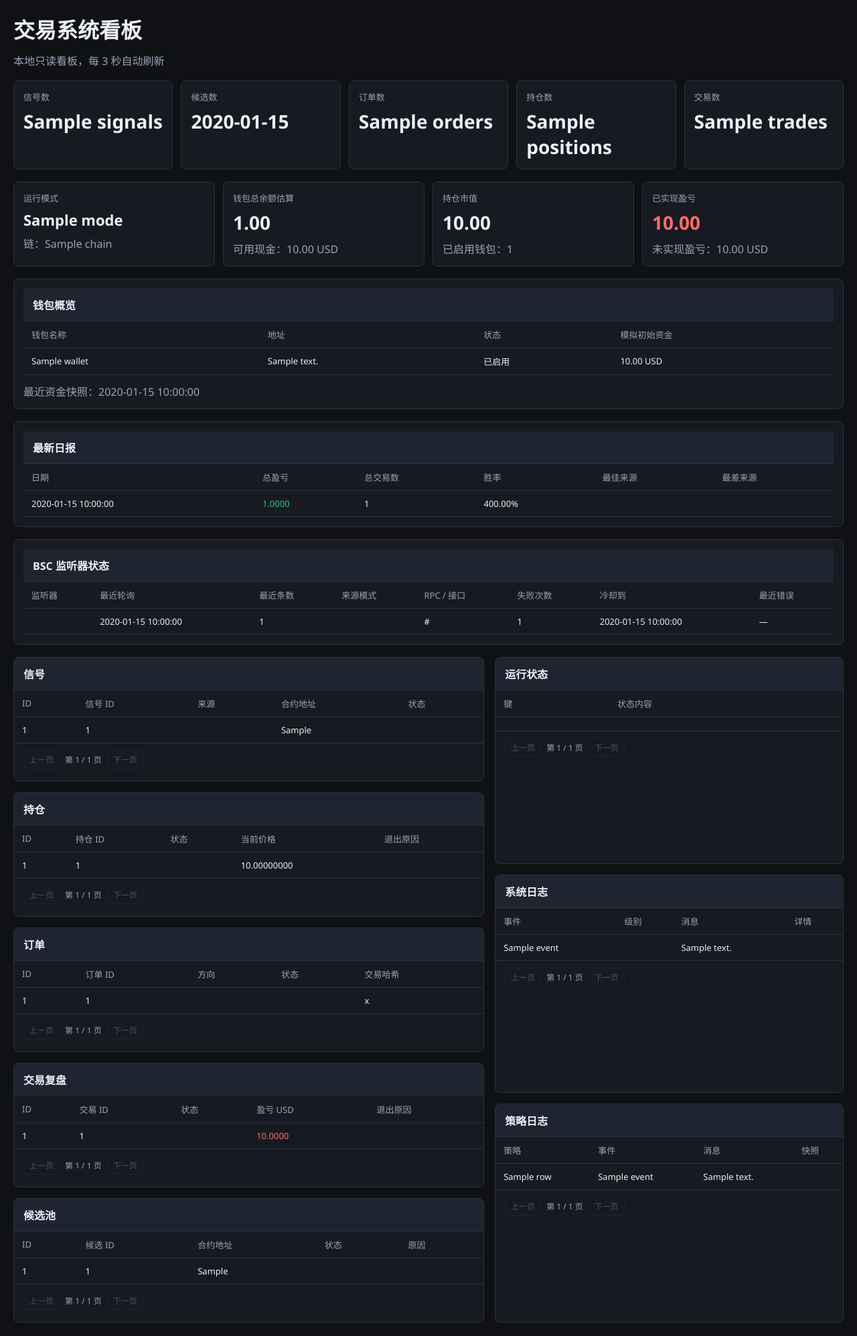
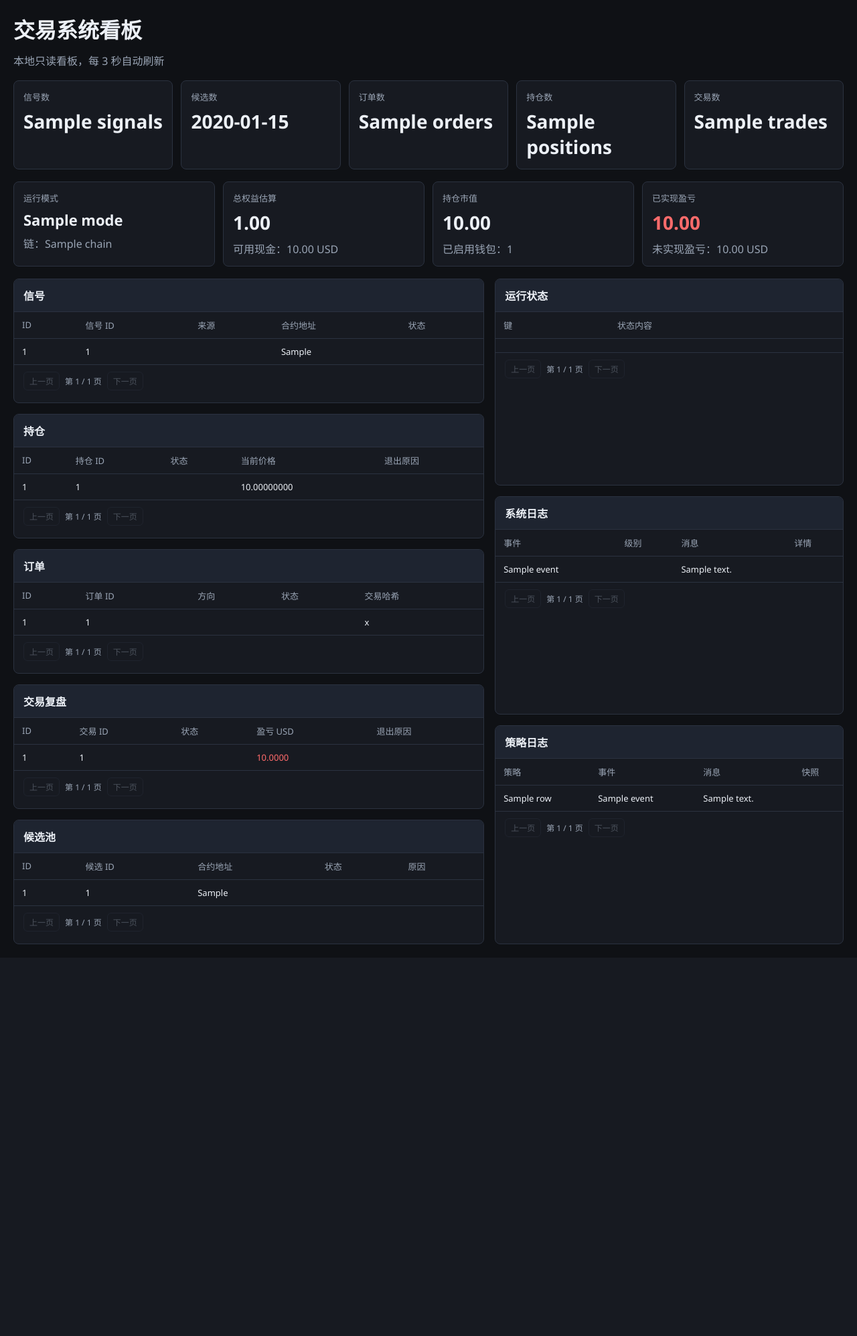
Before and after one commit to molanghui-byte/trading-system, a FastAPI app: template templates/dashboard.html in a window 1280 px wide. Shown: the whole page at 67% size. After the commit the page ends 1410 px from the top, so only its background shows below. Run offline with FastAPI, Linux system fonts and the light colour scheme; the template is opened without the code that fills it: most values are stand-ins (such as "Sample title", 1, 10 or a date in 2020); lists and menus that the app fills with data are empty.

Commit message:
Simplify dashboard homepage

```diff
--- a/templates/dashboard.html
+++ b/templates/dashboard.html
@@ -48,10 +48,6 @@
     .card .value {
       font-size: 28px;
       font-weight: 700;
-    }
-    .report {
-      margin-bottom: 18px;
-      padding: 14px;
     }
     .layout {
       display: grid;
@@ -138,7 +134,7 @@
       <div class="sub" style="margin:8px 0 0">链：{{ wallet_summary.chain }}</div>
     </div>
     <div class="card">
-      <div class="label">钱包总余额估算</div>
+      <div class="label">总权益估算</div>
       <div class="value">{{ "%.2f"|format(wallet_summary.total_equity) }}</div>
       <div class="sub" style="margin:8px 0 0">可用现金：{{ "%.2f"|format(wallet_summary.available_cash) }} USD</div>
     </div>
@@ -152,66 +148,6 @@
       <div class="value {{ 'good' if wallet_summary.realized_pnl >= 0 else 'bad' }}">{{ "%.2f"|format(wallet_summary.realized_pnl) }}</div>
       <div class="sub" style="margin:8px 0 0">未实现盈亏：{{ "%.2f"|format(wallet_summary.unrealized_pnl) }} USD</div>
     </div>
-  </section>
-
-  <section class="panel report">
-    <header>钱包概览</header>
-    <table>
-      <tr>
-        <th>钱包名称</th><th>地址</th><th>状态</th><th>模拟初始资金</th>
-      </tr>
-      {% for wallet in wallet_summary.enabled_wallets %}
-      <tr>
-        <td>{{ wallet.name }}</td>
-        <td>{{ wallet.address }}</td>
-        <td>已启用</td>
-        <td>{{ "%.2f"|format(wallet.paper_balance_usd) }} USD</td>
-      </tr>
-      {% endfor %}
-    </table>
-    <div class="sub" style="margin:12px 0 0">最近资金快照：{{ wallet_summary.updated_at or '暂无' }}</div>
-  </section>
-
-  <section class="panel report">
-    <header>最新日报</header>
-    <table>
-      <tr>
-        <th>日期</th><th>总盈亏</th><th>总交易数</th><th>胜率</th><th>最佳来源</th><th>最差来源</th>
-      </tr>
-      {% if latest_daily_report %}
-      <tr>
-        <td>{{ latest_daily_report.report_date }}</td>
-        <td class="{{ 'good' if latest_daily_report.total_pnl_usd >= 0 else 'bad' }}">{{ '%.4f'|format(latest_daily_report.total_pnl_usd) }}</td>
-        <td>{{ latest_daily_report.total_trades }}</td>
-        <td>{{ '%.2f%%'|format(latest_daily_report.win_rate * 100) }}</td>
-        <td>{{ zh_source(latest_daily_report.best_source) }}</td>
-        <td>{{ zh_source(latest_daily_report.worst_source) }}</td>
-      </tr>
-      {% else %}
-      <tr><td colspan="6">暂无日报数据</td></tr>
-      {% endif %}
-    </table>
-  </section>
-
-  <section class="panel report">
-    <header>BSC 监听器状态</header>
-    <table>
-      <tr>
-        <th>监听器</th><th>最近轮询</th><th>最近条数</th><th>来源模式</th><th>RPC / 接口</th><th>失败次数</th><th>冷却到</th><th>最近错误</th>
-      </tr>
-      {% for row in listener_states %}
-      <tr>
-        <td>{{ zh_source(row.name) }}</td>
-        <td>{{ row.last_polled_at or '—' }}</td>
-        <td>{{ row.last_item_count }}</td>
-        <td>{{ zh_listener_mode(row.last_source_mode) }}{% if row.last_mock_used %} / 已回退 mock{% endif %}</td>
-        <td>{{ row.last_rpc_url or row.last_endpoint or '—' }}</td>
-        <td>{{ row.rpc_failure_count }}</td>
-        <td>{{ row.rpc_cooldown_until or '—' }}</td>
-        <td>{{ row.last_error or '—' }}</td>
-      </tr>
-      {% endfor %}
-    </table>
   </section>
 
   <div class="layout">
@@ -257,7 +193,7 @@
               <td>{{ row.id }}</td>
               <td>{{ row.position_id }}</td>
               <td>{{ zh_status(row.status) }}</td>
-              <td>{{ '%.8f'|format(row.current_price) }}</td>
+              <td>{{ "%.8f"|format(row.current_price) }}</td>
               <td>{{ zh_reason(row.exit_reason) }}</td>
             </tr>
             {% endfor %}
@@ -319,7 +255,7 @@
               <td>{{ row.id }}</td>
               <td>{{ row.trade_id }}</td>
               <td>{{ zh_status(row.trade_status) }}</td>
-              <td class="{{ 'good' if row.pnl_usd >= 0 else 'bad' }}">{{ '%.4f'|format(row.pnl_usd) }}</td>
+              <td class="{{ 'good' if row.pnl_usd >= 0 else 'bad' }}">{{ "%.4f"|format(row.pnl_usd) }}</td>
               <td>{{ zh_reason(row.why_exit) }}</td>
             </tr>
             {% endfor %}
```
